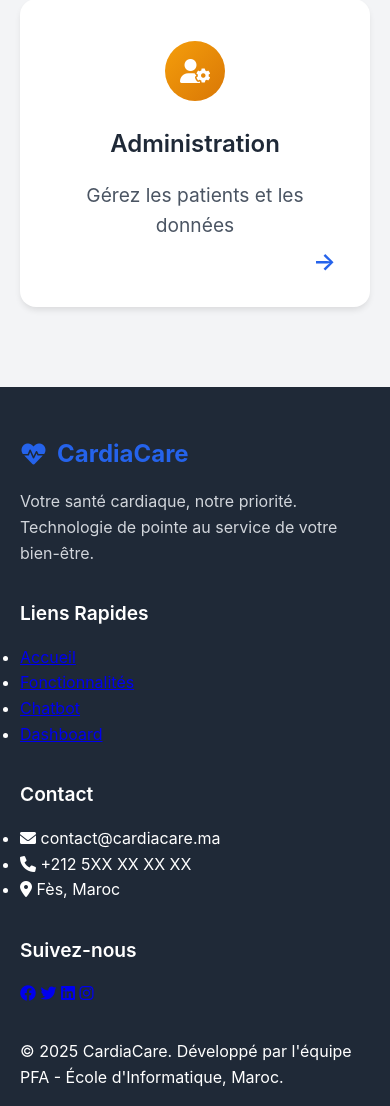
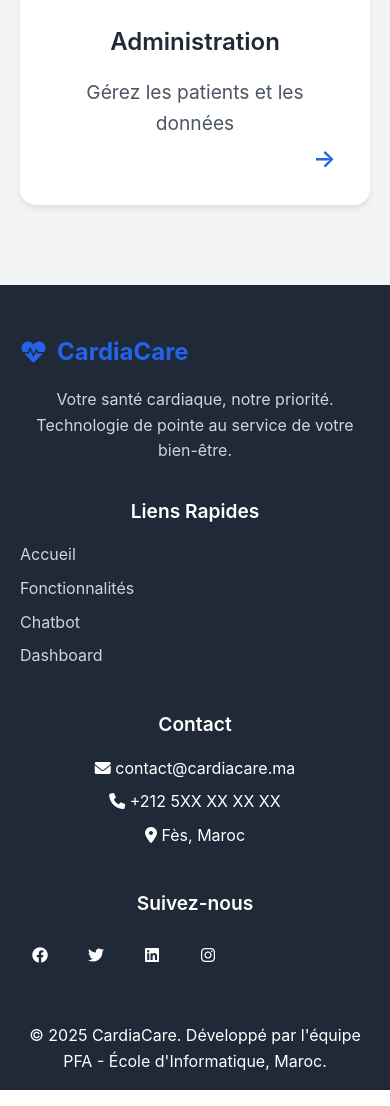
Before and after one commit to Ayahanini/PFA, a Python web app: template templates/index.html in a window 390 px wide. Shown: the part 5288-6394 px from the top of the page. Run offline with Jinja, Linux system fonts and the light colour scheme; the template is opened without the code that fills it, so the values that code supplies are empty.

Commit message:
Page d'accueil

```diff
--- a/static/css/style.css
+++ b/static/css/style.css
@@ -540,3 +540,164 @@ body {
     color: var(--gray-300);
     line-height: 1.6;
 }
+
+.footer-section ul {
+    list-style: none;
+}
+
+.footer-section ul li {
+    margin-bottom: 0.5rem;
+}
+
+.footer-section ul li a {
+    color: var(--gray-300);
+    text-decoration: none;
+    transition: color 0.3s ease;
+    display: flex;
+    align-items: center;
+    gap: 0.5rem;
+}
+
+.footer-section ul li a:hover {
+    color: var(--primary-color);
+}
+
+.social-links {
+    display: flex;
+    gap: 1rem;
+}
+
+.social-links a {
+    width: 40px;
+    height: 40px;
+    background: var(--gray-700);
+    color: white;
+    border-radius: 50%;
+    display: flex;
+    align-items: center;
+    justify-content: center;
+    text-decoration: none;
+    transition: all 0.3s ease;
+}
+
+.social-links a:hover {
+    background: var(--primary-color);
+    transform: translateY(-2px);
+}
+
+.footer-bottom {
+    border-top: 1px solid var(--gray-700);
+    padding-top: 1rem;
+    text-align: center;
+    color: var(--gray-400);
+}
+
+/* Animations */
+@keyframes heartbeat {
+    0%, 100% { transform: scale(1); }
+    50% { transform: scale(1.1); }
+}
+
+@keyframes pulse {
+    0%, 100% { opacity: 1; }
+    50% { opacity: 0.5; }
+}
+
+@keyframes float {
+    0%, 100% { transform: translateY(0px); }
+    50% { transform: translateY(-20px); }
+}
+
+@keyframes fadeInUp {
+    from {
+        opacity: 0;
+        transform: translateY(30px);
+    }
+    to {
+        opacity: 1;
+        transform: translateY(0);
+    }
+}
+
+/* Responsive Design */
+@media (max-width: 968px) {
+    .hero-container {
+        grid-template-columns: 1fr;
+        text-align: center;
+        gap: 2rem;
+    }
+
+    .hero-title {
+        font-size: 2.5rem;
+    }
+
+    .nav-menu {
+        display: none;
+    }
+
+    .features-grid {
+        grid-template-columns: 1fr;
+    }
+
+    .stats-grid {
+        grid-template-columns: repeat(2, 1fr);
+    }
+}
+
+@media (max-width: 640px) {
+    .hero-title {
+        font-size: 2rem;
+    }
+
+    .hero-subtitle {
+        font-size: 1rem;
+    }
+
+    .btn {
+        padding: 0.8rem 1.5rem;
+        font-size: 0.9rem;
+    }
+
+    .section-title {
+        font-size: 2rem;
+    }
+
+    .stats-grid {
+        grid-template-columns: 1fr;
+    }
+
+    .access-buttons {
+        grid-template-columns: 1fr;
+    }
+
+    .footer-content {
+        grid-template-columns: 1fr;
+        text-align: center;
+    }
+}
+
+/* Utilities */
+.fade-in {
+    animation: fadeInUp 0.6s ease-out;
+}
+
+.text-center { text-align: center; }
+.text-primary { color: var(--primary-color); }
+.text-secondary { color: var(--secondary-color); }
+.bg-primary { background: var(--primary-color); }
+.bg-secondary { background: var(--secondary-color); }
+
+/* Loading Animation */
+.loading {
+    display: inline-block;
+    width: 20px;
+    height: 20px;
+    border: 3px solid rgba(255,255,255,.3);
+    border-radius: 50%;
+    border-top-color: #fff;
+    animation: spin 1s ease-in-out infinite;
+}
+
+@keyframes spin {
+    to { transform: rotate(360deg); }
+}
```
